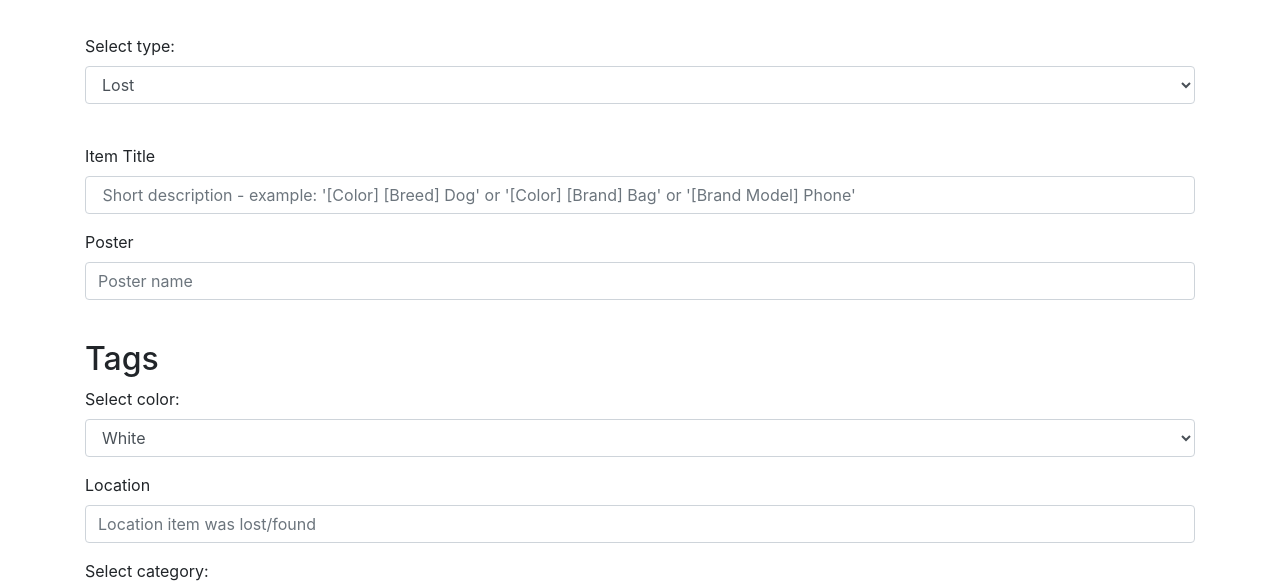
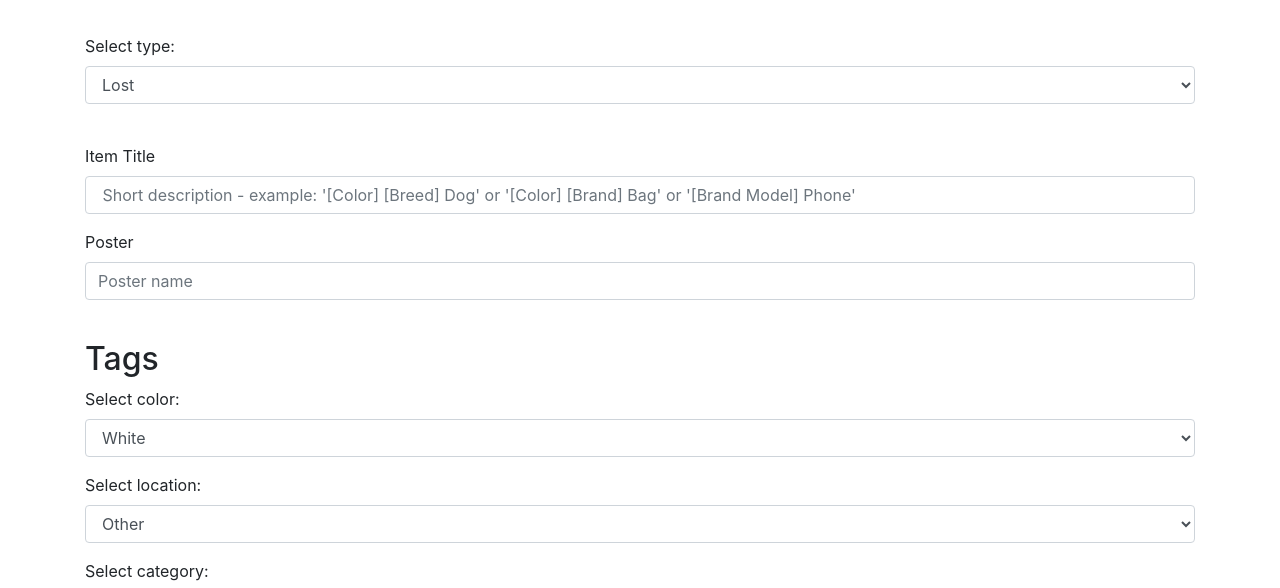
Before and after one commit to Team-Search-and-Rescue/Source_Code, a plain HTML site: page CULostAndFound/public/additempage.html in a window 1280 px wide. Shown: the part 357-945 px from the top of the page. Drawn offline with nearby package versions, Linux system fonts and the light colour scheme.

```diff
--- a/CULostAndFound/public/additempage.html
+++ b/CULostAndFound/public/additempage.html
@@ -75,12 +75,41 @@
                   <option>Other</option>
               </select>
           </div>
-
-          <div class="form-group">
-            <label for="formGroupExampleInput">Location</label>
-            <input type="text" class="form-control" id="itemlocation" placeholder="Location item was lost/found">
+         <div class="form-group">
+            <label for="sell">Select location: </label>
+            <select class="form-control" id="itemlocation" >
+                <option>Other</option>
+                <option>Residence Hall</option>
+                <option>AERO</option>
+                <option>ATLS</option>
+                <option>BESC</option>
+                <option>C4C</option>
+                <option>CASE</option>
+                <option>CLRE</option>
+                <option>DUAN</option>
+                <option>EC</option>
+                <option>EKLC</option>
+                <option>FLMG</option>
+                <option>GOLD</option>
+                <option>HALE</option>
+                <option>HLMS</option>
+                <option>HUMN</option>
+                <option>ITLL</option>
+                <option>KOBL</option>
+                <option>KTCH</option>
+                <option>LIBR</option>
+                <option>MAIN</option>
+                <option>MATH</option>
+                <option>MCKY</option>
+                <option>MKNA</option>
+                <option>MUEN</option>
+                <option>RAMY</option>
+                <option>REC</option>
+                <option>UMC</option>
+                <option>VAC</option>
+                <option>WARD</option>
+            </select>
         </div>
-
         <div class="form-group">
             <label for="sell">Select category: </label>
             <select class="form-control" id="category" >
--- a/CULostAndFound/public/searchitem.js
+++ b/CULostAndFound/public/searchitem.js
@@ -9,7 +9,7 @@
 
 searchButton.addEventListener('click', (e) =>{
     e.preventDefault();
-    console.log(icolor.value);
+    //console.log(icolor.value);
     colorFilter = icolor.value;
     categoryfilter = icategory;
 
```
